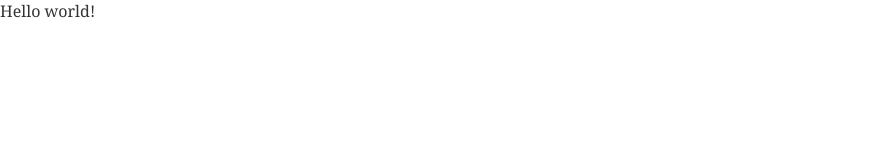
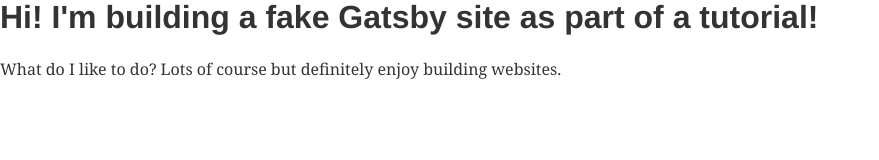
Before and after one commit to jonsmorrow/gatsby_tutorial, a Gatsby site: page / in a window 1280 px wide. Shown: the whole page, without its empty margins (0-879 px from the left). Built offline with nearby package versions, Linux system fonts and the light colour scheme; Gatsby itself is replaced by a stand-in of ours.

Commit message:
Make some content and style changes - Update homepage content
Signed-off-by: Jon Morrow <jon@morrowmail.com>

```diff
--- a/src/pages/index.js
+++ b/src/pages/index.js
@@ -1,5 +1,13 @@
 import React from "react"
 
 export default function Home() {
-  return <div>Hello world!</div>
+  return (
+    <div>
+      <h1>Hi! I'm building a fake Gatsby site as part of a tutorial!</h1>
+      <p>
+        What do I like to do? Lots of course but definitely enjoy building
+        websites.
+      </p>
+    </div>
+  )
 }
```
